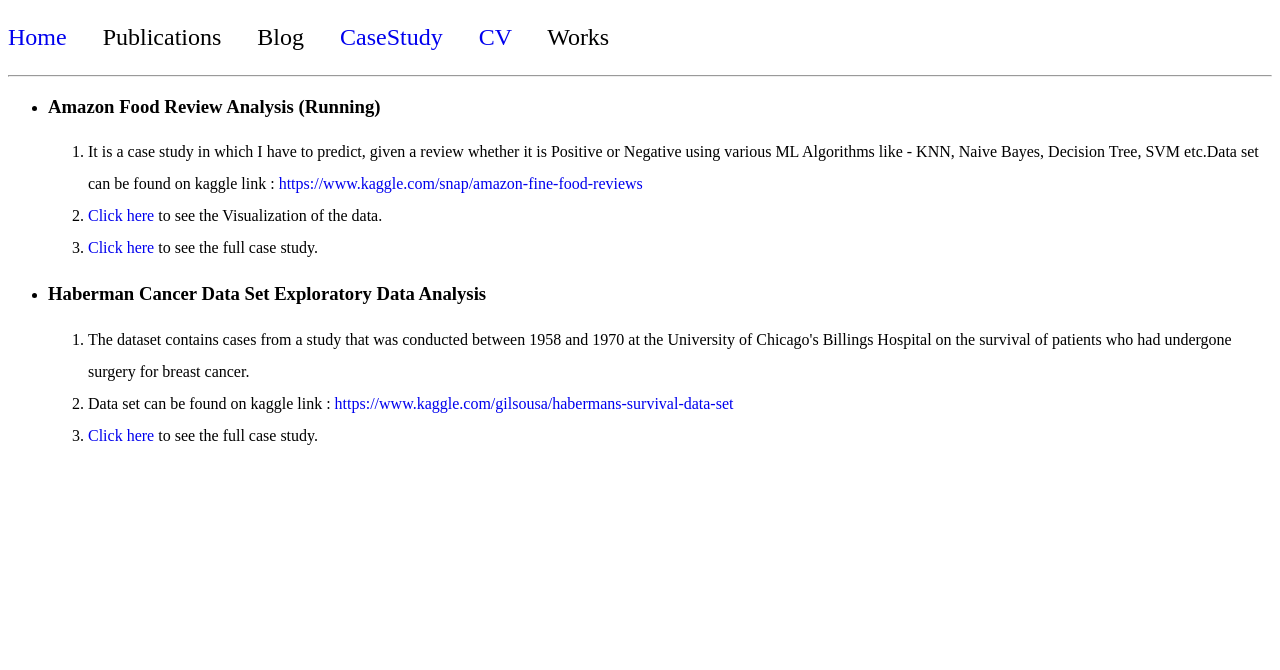
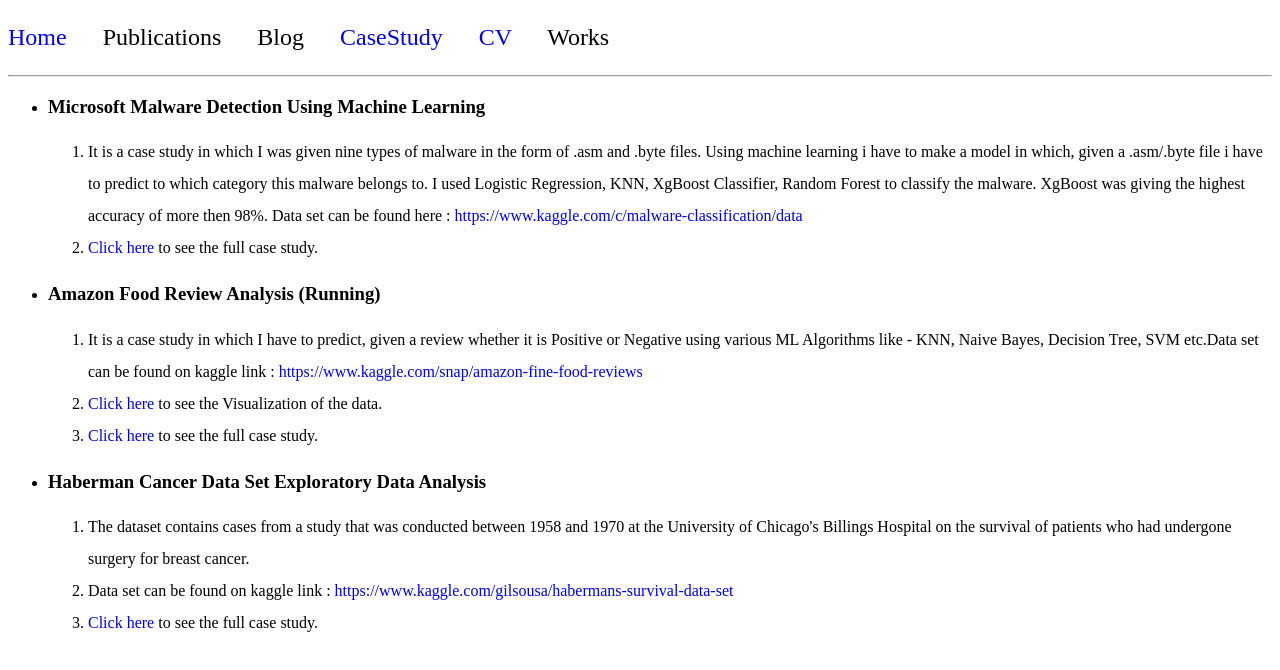
Before and after one commit to kkaran0908/kkaran0908.github.io, a plain HTML site: page casestudies.html in a window 1280 px wide. Drawn offline with Linux system fonts and the light colour scheme.

Commit message:
Update casestudies.html

```diff
--- a/casestudies.html
+++ b/casestudies.html
@@ -13,6 +13,18 @@ a:link {
 <a href = "resume.pdf">CV</a> Works</p>
 <hr>
 <ul>
+     <li><h3> Microsoft Malware Detection Using Machine Learning</h3></li>
+    <p>
+       <ol style = "line-height:2">
+         <li>It is a case study in which I was given nine types of malware in the form of .asm and .byte files.
+              Using machine learning i have to make a model in which, given a .asm/.byte file i have to predict to which category this malware belongs to.
+            I used Logistic Regression, KNN,  XgBoost Classifier, Random Forest to classify the malware. XgBoost
+           was giving the highest accuracy of more then 98%. Data set can be found here : <a href="hhttps://www.kaggle.com/c/malware-classification/data">
+            https://www.kaggle.com/c/malware-classification/data</a>
+         </li>
+        <li><a href = "MicrosoftMalwareDetection(1).html">Click here</a> to see the full case study. </li>
+       </ol>
+</p>
    <li><h3>Amazon Food Review Analysis (Running)</h3></li>
     <p>
        <ol style = "line-height:2">
```
